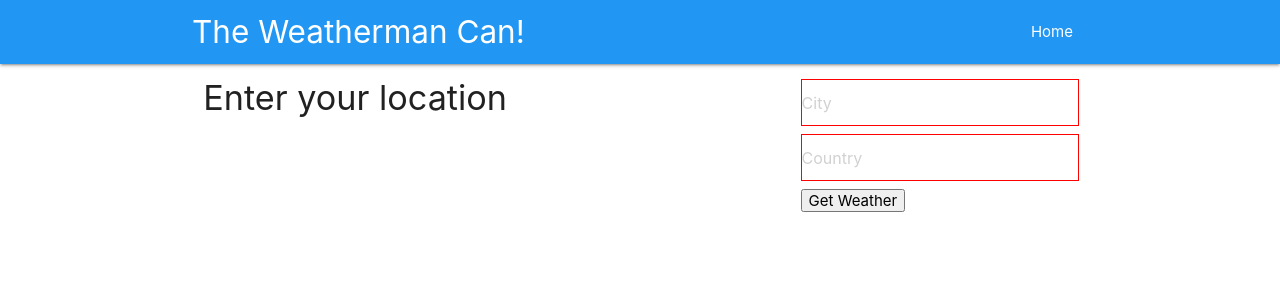
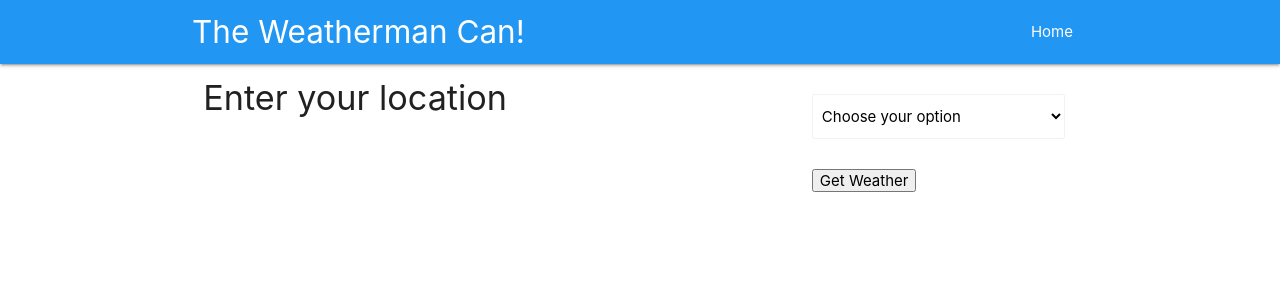
Before and after one commit to safwbdev/weather-app, a React (Create React App) app: page / in a window 1280 px wide. Shown: the top 300 px of the page. Built offline with nearby package versions, Linux system fonts and the light colour scheme.

Commit message:
form select

```diff
--- a/src/App.js
+++ b/src/App.js
@@ -16,15 +16,20 @@ class App extends React.Component {
     description: undefined,
     icon: undefined,
     error: undefined,
+    location: undefined,
   }
   getWeather = async (e) => {
     e.preventDefault();
-    const city = e.target.elements.city.value;
-    const country = e.target.elements.country.value;
+    // const city = e.target.elements.city.value;
+    // const country = e.target.elements.country.value;
+    const location = e.target.elements.location.value;
+    console.log(location);
     const units = "metric";
-    const api_call = await fetch(`http://api.openweathermap.org/data/2.5/weather?q=${city},${country}&units=${units}&appid=${API_KEY}`);
+    const api_call = await fetch(`http://api.openweathermap.org/data/2.5/weather?q=${location}&units=${units}&appid=${API_KEY}`);
+    // const api_call = await fetch(`http://api.openweathermap.org/data/2.5/weather?q=${city},${country}&units=${units}&appid=${API_KEY}`);
     const data = await api_call.json();
-    if (city && country) {
+    // if (city && country) {
+    if (location) {
       console.log(data);
       this.setState({
         temperature: data.main.temp,
--- a/src/App.scss
+++ b/src/App.scss
@@ -28,3 +28,6 @@ body{
 
     }
 }
+select{
+    display: block !important;
+}
--- a/src/components/Form.js
+++ b/src/components/Form.js
@@ -2,9 +2,33 @@ import React from 'react'
 
 const Form = props => (
     <form onSubmit={props.getWeather}>
-        <input type="text" name="city" placeholder="City" />
-        <input type="text" name="country" placeholder="Country" />
-        <button>Get Weather</button>
+        {/* <div class="input-field col s12">
+            <input type="text" name="city" placeholder="City" />
+        </div>
+        <div class="input-field col s12">
+            <input type="text" name="country" placeholder="Country" />
+        </div> */}
+        <div class="input-field col s12">
+            {/* <select name="location">
+                <option value="London,uk">London</option>
+                <option value="Amsterdam,nl">Amsterdam</option>
+            </select> */}
+            <select name="location">
+                <option value="" disabled selected>Choose your option</option>
+                <option value={['London','uk']}>London</option>
+                <option value={['Amsterdam','nl']}>Amsterdam</option>
+                <option value={['Paris','fr']}>Paris</option>
+                <option value={['Singapore','sg']}>Singapore</option>
+                <option value={['Bangkok','th']}>Bangkok</option>
+                <option value={['Hanoi','vn']}>Hanoi</option>
+                <option value={['Phnom Penh','kh']}>Phnom Penh</option>
+                <option value={['Manila','ph']}>Manila</option>
+                <option value={['Kuala Lumpur','my']}>Kuala Lumpur</option>
+            </select>
+        </div>
+        <div class="input-field col s12">
+            <button>Get Weather</button>
+        </div>
     </form>
 )
 
```
